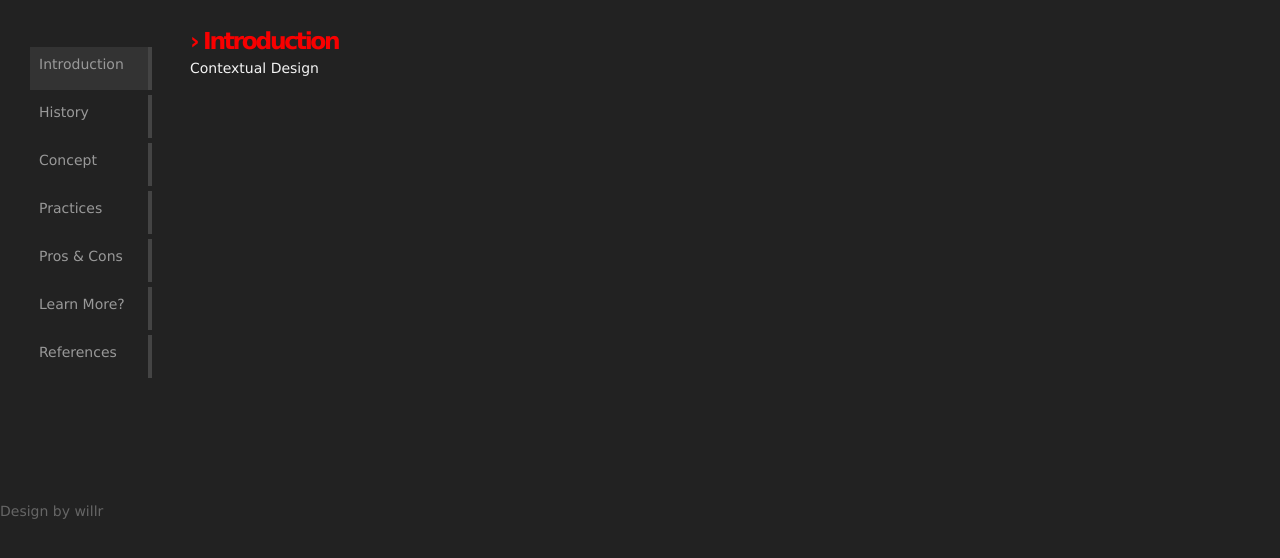
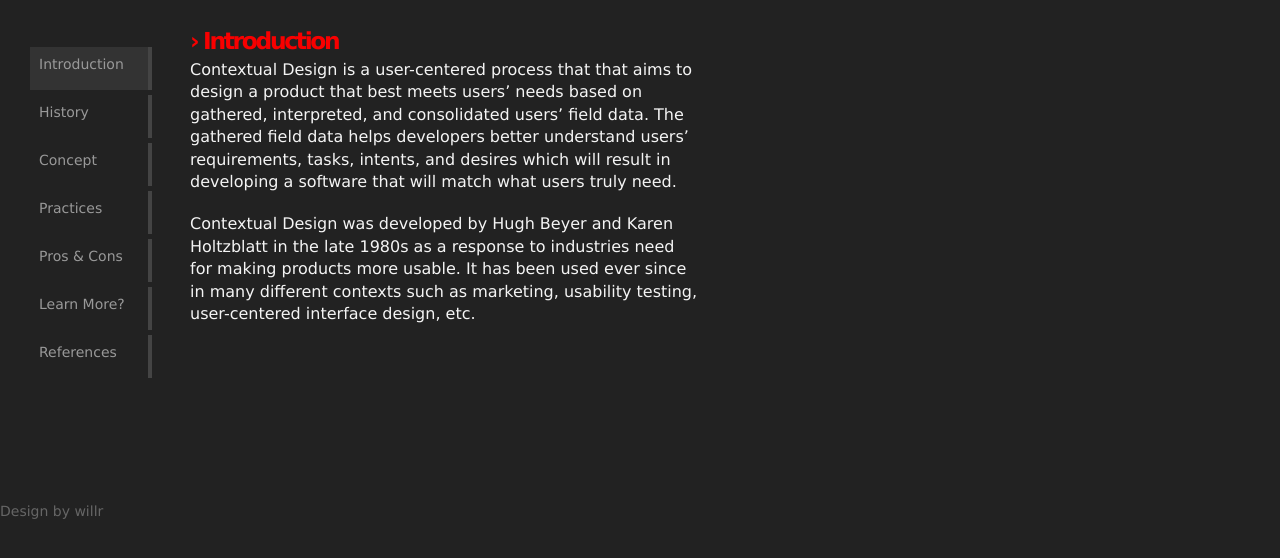
Before and after one commit to nuhaalbadi/Presentation3, a plain HTML site: page index.html in a window 1280 px wide. Shown: the part 90-648 px from the top of the page. Drawn offline with Linux system fonts and the light colour scheme.

Commit message:
Add intro & update syle

```diff
--- a/index.html
+++ b/index.html
@@ -29,7 +29,8 @@
 
  <div id="content">
    <h3 id="Introduction">› Introduction</h3>
-   <p>Contextual Design</p>
+   <p>Contextual Design is a user-centered process that that aims to design a product that best meets users’ needs based on gathered, interpreted, and consolidated users’ field data. The gathered field data helps developers better understand users’ requirements, tasks, intents, and desires which will result in developing a software that will match what users truly need. </p>
+   <p>Contextual Design was developed by Hugh Beyer and Karen Holtzblatt in the late 1980s as a response to industries need for making products more usable. It has been used ever since in many different contexts such as marketing, usability testing, user-centered interface design, etc. </p>
  </div>
 
 
--- a/style.css
+++ b/style.css
@@ -117,7 +117,7 @@ button {
  background: #FF0000;
  font-weight: bold;}
 
-#content p {line-height: 1.4em; font-size: 0.7em; margin-bottom: 20px; color: #f4f4f4;}
+#content p {line-height: 1.4em; font-size: 0.8em; margin-bottom: 20px; color: #f4f4f4;}
 
 
 #content h3 {
```
